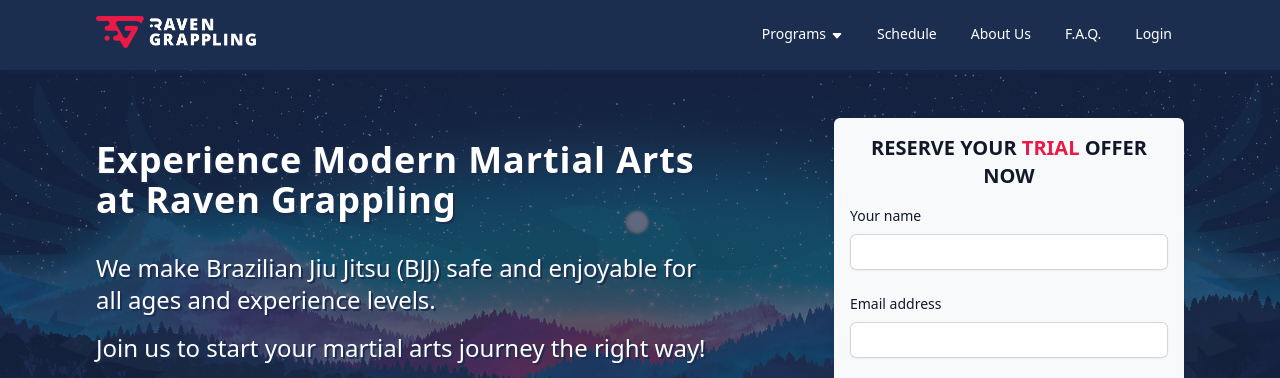
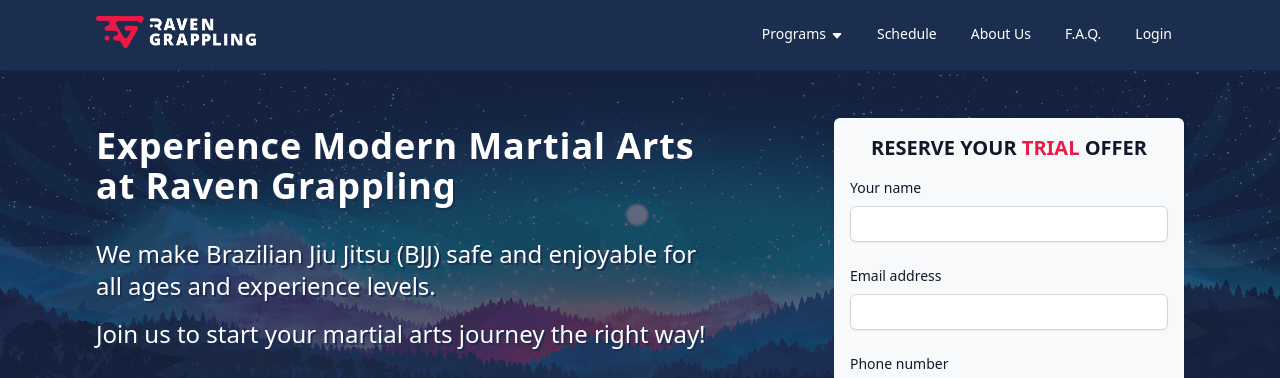
Before and after one commit to RavenGrappling/RavenGrappling.github.io, a Jekyll site: the page built from pages/index.html, in a window 1280 px wide and 900 px high, cut to the strip 0-378 px from the top of the window. Built offline with Jekyll 4.4.1, drawn with Linux system fonts in a browser that asks for light colours.

Commit message:
Update leads_form.html

```diff
--- a/_includes/leads_form.html
+++ b/_includes/leads_form.html
@@ -28,7 +28,7 @@
 
   <div class="form">
     <h3><strong></strong>
-      RESERVE YOUR <span class="text-red"><strong>TRIAL</strong></span> OFFER NOW
+      RESERVE YOUR <span class="text-red"><strong>TRIAL</strong></span> OFFER
     </h3>
 
     <input type="hidden" name="external" value="1">
```
